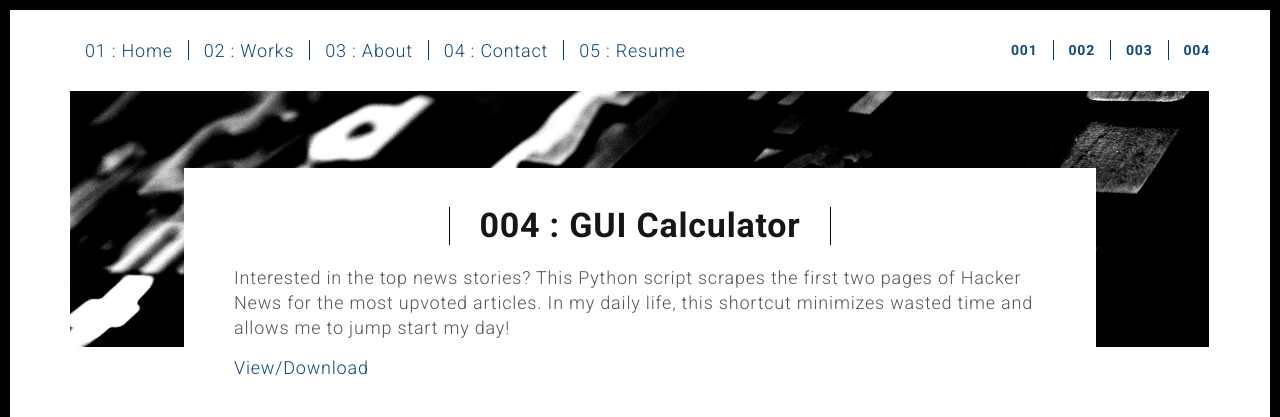
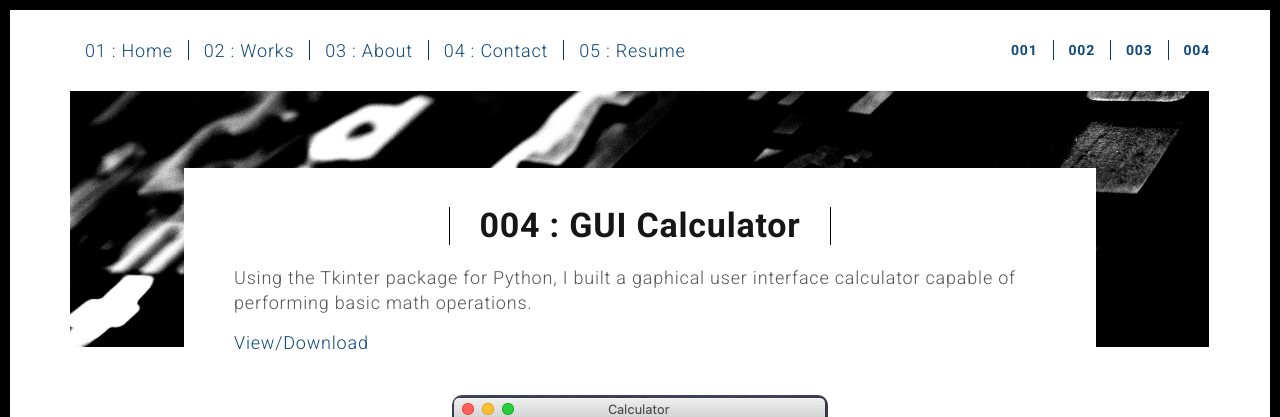
Before and after one commit to ascobee/portfo, a Flask app: page /calculator.html in a window 1280 px wide. Shown: the top 417 px of the page. Run offline with Flask 2, Linux system fonts and the light colour scheme; some libraries are stand-ins or nearby versions.

Commit message:
updates to calculator project

```diff
--- a/templates/works/calculator.html
+++ b/templates/works/calculator.html
@@ -55,7 +55,6 @@
             <li><a href="../Austin_Scobee_Resume_2020.pdf" target="_blank" title="View/Download">05 : Resume</a></li>
           </ul>
 
-
           <ul class="nav navbar-nav navbar-right navbar-small visible-md visible-lg">
             <li><a href="./passwordchecker.html" title="Password Checker" class="active">001</a></li>
             <li><a href="./topstories.html" title="Hacker News: Top Stories" class="active">002</a></li>
@@ -79,18 +78,11 @@
             <div class="text-center">
               <h1 class="h2">004 : GUI Calculator</h1>
             </div>
-            <p>Interested in the top news stories? This Python script scrapes the first two pages of Hacker News for the
-              most upvoted articles. In my daily life, this shortcut minimizes wasted time and allows me to jump start
-              my day!
+            <p>Using the Tkinter package for Python, I built a gaphical user interface calculator capable of performing
+              basic math operations.
             </p>
             <a href="https://github.com/ascobee/portfolioprojects" target="_blank" title="GitHub"
               class="btn-download">View/Download</a>
-
-            <!-- <blockquote>
-              <p>"Lorem ipsum dolor sit amet, consectetur adipiscing elit. Integer posuere erat a ante."
-              </p>
-              <small class="pull-right">Irina Martin</small>
-            </blockquote> -->
           </div>
         </div>
 
@@ -112,15 +104,15 @@
 
         <div class="col-xs-12">
           <figure class="text-center">
-            <a href="../static/assets/images/topstoriesterminal.png" target="_blank" title="Click to enlarge"
+            <a href="../static/assets/images/calculatorinterface.png" target="_blank" title="Click to enlarge"
               class="img-btn">
-              <img src="../static/assets/images/topstoriesterminal.png" class="img-responsive img-rounded img-centered"
-                alt="Top Stories Terminal">
+              <img src="../static/assets/images/calculatorinterface.png" class="img-responsive img-rounded img-centered"
+                alt="Calculator Interface">
             </a>
             <p>Calculator Interface</p>
           </figure>
         </div>
-        <div class="col-xs-12">
+        <!--         <div class="col-xs-12">
           <figure class="text-center">
             <a href="../static/assets/images/topstoriesscript.png" target="_blank" title="Click to enlarge"
               class="img-btn">
@@ -129,7 +121,7 @@
             </a>
             <p>Calculator Script</p>
           </figure>
-        </div>
+        </div> -->
 
         <!--         <div class="col-xs-12">
           <figure class="">
```
Also changed, not shown: static/assets/images/calculatorinterface.png (added).
